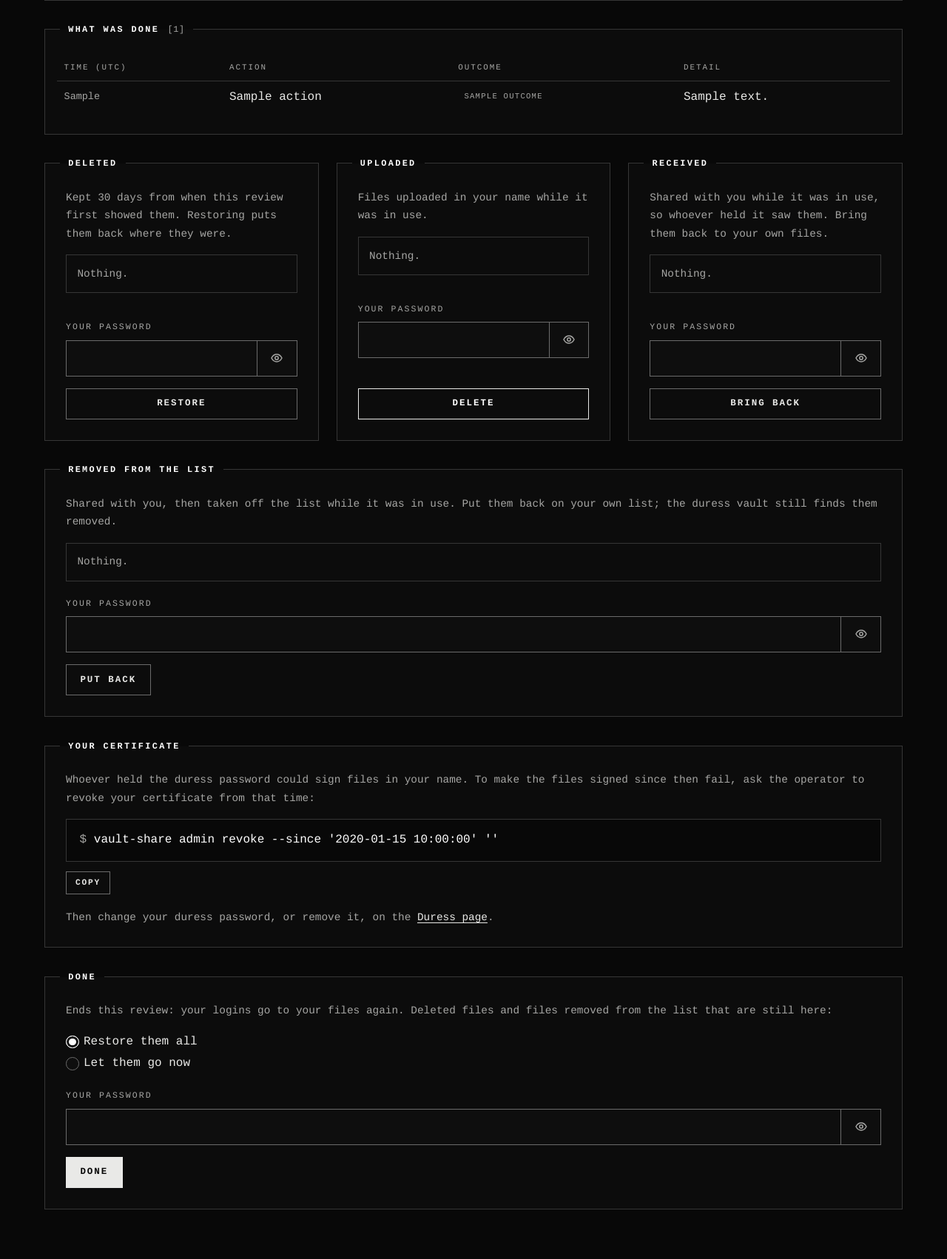
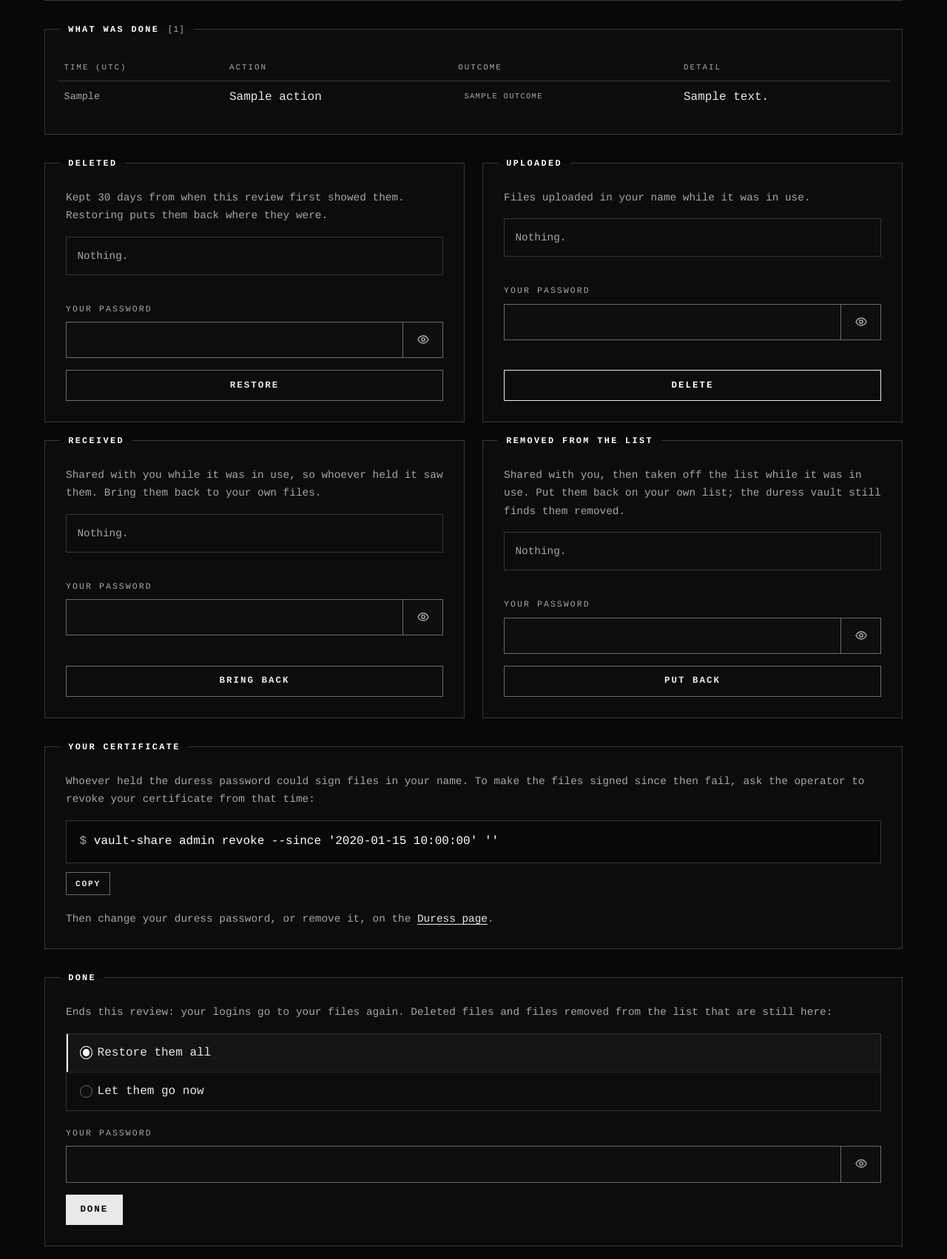
Before and after one commit to Ymsniper/vault-share, a Python web app: template app/templates/auth/review.html in a window 1280 px wide. Shown: the part 806-2508 px from the top of the page at 74% size. Run offline with Jinja, Linux system fonts and the light colour scheme; the template is opened without the code that fills it: most values are stand-ins (such as "Sample title", 1, 10 or a date in 2020).

Commit message:
Fit the review's four actions and a longer menu

```diff
--- a/app/static/vault.css
+++ b/app/static/vault.css
@@ -374,7 +374,7 @@ code {
 }
 
 .vs-nav-links a {
-  padding: 0.95rem 1.1rem;
+  padding: 0.95rem 0.9rem;
   color: #b9b9b7;
   font-size: 0.86rem;
   text-decoration: none;
@@ -409,6 +409,14 @@ code {
   font-size: 0.7rem;
   letter-spacing: 0.16em;
   text-transform: uppercase;
+}
+
+/* a long username stops at 20 characters here; all of it shows on hover */
+.vs-user > span:last-child {
+  max-width: 20ch;
+  overflow: hidden;
+  text-overflow: ellipsis;
+  white-space: nowrap;
 }
 
 .vs-user {
@@ -1510,6 +1518,44 @@ code {
   }
 }
 
+/* a choice between a few options: each one a row of the same list, the
+   chosen one lit like a picked file */
+.vs-choices {
+  margin: 0 0 1rem;
+  border: 1px solid var(--vs-line-2);
+}
+
+.vs-choices .form-check {
+  margin: 0;
+  padding: 0.75rem 0.9rem 0.75rem 2.6rem;
+  border-bottom: 1px solid var(--vs-line);
+  transition: background-color 0.12s;
+}
+
+.vs-choices .form-check:last-child {
+  border-bottom: 0;
+}
+
+.vs-choices .form-check-label {
+  cursor: pointer;
+}
+
+.vs-choices .form-check:has(:checked) {
+  background: var(--vs-raise);
+  box-shadow: inset 2px 0 var(--vs-hi);
+}
+
+/* a page waiting for the owner: a lit square before its menu link */
+.vs-nav-due::before {
+  content: "";
+  display: inline-block;
+  width: 0.45rem;
+  height: 0.45rem;
+  margin-right: 0.5rem;
+  background: var(--vs-hi);
+  vertical-align: 0.1em;
+}
+
 /* the review's list of logins: time and network side by side */
 .vs-logins li {
   gap: 2rem;
@@ -1760,10 +1806,11 @@ code {
   }
 }
 
-@media (max-width: 720px) {
-  /* the menu is one row that scrolls sideways, fading out at the right
-     edge as a hint; the empty space at its end lets the last item clear
-     the fade */
+/* below 1100px an admin's eight links and the account no longer fit one
+   line: the menu becomes one row that scrolls sideways, fading out at the
+   right edge as a hint, rather than stacking; the empty space at its end
+   lets the last item clear the fade */
+@media (max-width: 1100px) {
   .vs-nav {
     overflow-x: auto;
     scrollbar-width: none;
@@ -1788,7 +1835,9 @@ code {
     padding: 0.85rem 0.8rem;
     white-space: nowrap;
   }
-
+}
+
+@media (max-width: 720px) {
   .vs-main {
     padding-top: 2rem;
   }
--- a/app/templates/auth/review.html
+++ b/app/templates/auth/review.html
@@ -55,7 +55,7 @@
 </section>
 
 <div class="row g-4 vs-even">
-  <div class="col-lg-4">
+  <div class="col-lg-6">
     <form method="post" action="{{ url_for('settings.review_action', action='restore') }}" class="vs-panel">
       <input type="hidden" name="csrf_token" value="{{ csrf_token() }}">
       <h2 class="vs-panel-title">Deleted</h2>
@@ -65,7 +65,7 @@
       <button type="submit" class="btn btn-outline-secondary w-100">Restore</button>
     </form>
   </div>
-  <div class="col-lg-4">
+  <div class="col-lg-6">
     <form method="post" action="{{ url_for('settings.review_action', action='delete') }}" class="vs-panel">
       <input type="hidden" name="csrf_token" value="{{ csrf_token() }}">
       <h2 class="vs-panel-title">Uploaded</h2>
@@ -75,7 +75,7 @@
       <button type="submit" class="btn btn-outline-danger w-100">Delete</button>
     </form>
   </div>
-  <div class="col-lg-4">
+  <div class="col-lg-6">
     <form method="post" action="{{ url_for('settings.review_action', action='move') }}" class="vs-panel">
       <input type="hidden" name="csrf_token" value="{{ csrf_token() }}">
       <h2 class="vs-panel-title">Received</h2>
@@ -85,16 +85,17 @@
       <button type="submit" class="btn btn-outline-secondary w-100">Bring back</button>
     </form>
   </div>
-</div>
-
+  <div class="col-lg-6">
     <form method="post" action="{{ url_for('settings.review_action', action='put-back') }}" class="vs-panel">
       <input type="hidden" name="csrf_token" value="{{ csrf_token() }}">
       <h2 class="vs-panel-title">Removed from the list</h2>
       <p class="vs-note">Shared with you, then taken off the list while it was in use. Put them back on your own list; the duress vault still finds them removed.</p>
       {{ choose(dismissed, "put-back") }}
       {{ password("put-back") }}
-  <button type="submit" class="btn btn-outline-secondary">Put back</button>
+      <button type="submit" class="btn btn-outline-secondary w-100">Put back</button>
     </form>
+  </div>
+</div>
 
 <section class="vs-panel">
   <h2 class="vs-panel-title">Your certificate</h2>
@@ -107,6 +108,7 @@
   <input type="hidden" name="csrf_token" value="{{ csrf_token() }}">
   <h2 class="vs-panel-title">Done</h2>
   <p class="vs-note">Ends this review: your logins go to your files again. Deleted files and files removed from the list that are still here:</p>
+  <div class="vs-choices">
     <div class="form-check">
       <input class="form-check-input" type="radio" name="leftover" id="leftover-restore" value="restore" checked>
       <label class="form-check-label" for="leftover-restore">Restore them all</label>
@@ -115,6 +117,7 @@
       <input class="form-check-input" type="radio" name="leftover" id="leftover-let-go" value="let-go">
       <label class="form-check-label" for="leftover-let-go">Let them go now</label>
     </div>
+  </div>
   {{ password("done") }}
   <button type="submit" class="btn btn-primary">Done</button>
 </form>
--- a/app/templates/base.html
+++ b/app/templates/base.html
@@ -39,7 +39,7 @@
             <a href="{{ url_for('totp.setup') }}" {% if here == 'totp.setup' %}aria-current="page"{% endif %}>Two-factor</a>
             <a href="{{ url_for('settings.duress') }}" {% if here == 'settings.duress' %}aria-current="page"{% endif %}>Duress</a>
             <a href="{{ url_for('settings.password') }}" {% if here == 'settings.password' %}aria-current="page"{% endif %}>Password</a>
-            {% if review_due %}<a href="{{ url_for('settings.review') }}" {% if here == 'settings.review' %}aria-current="page"{% endif %}>Review</a>{% endif %}
+            {% if review_due %}<a class="vs-nav-due" href="{{ url_for('settings.review') }}" {% if here == 'settings.review' %}aria-current="page"{% endif %}>Review</a>{% endif %}
             {# in a duress session too: their absence would give it away #}
             {% if g.user['is_admin'] %}
             <a href="{{ url_for('admin.log') }}" {% if here == 'admin.log' %}aria-current="page"{% endif %}>Audit log</a>
@@ -52,7 +52,7 @@
           </div>
           {% if g.user %}
           <div class="vs-nav-account">
-            <span class="vs-user"><span class="vs-dot" aria-hidden="true"></span><span>{{ g.user['username']|handle }}</span></span>
+            <span class="vs-user"><span class="vs-dot" aria-hidden="true"></span><span title="{{ g.user['username'] }}">{{ g.user['username']|handle }}</span></span>
             <form method="post" action="{{ url_for('auth.logout') }}">
               <input type="hidden" name="csrf_token" value="{{ csrf_token() }}">
               <button type="submit">Log out</button>
```
Lines whose indentation alone changed are shown as unchanged.
